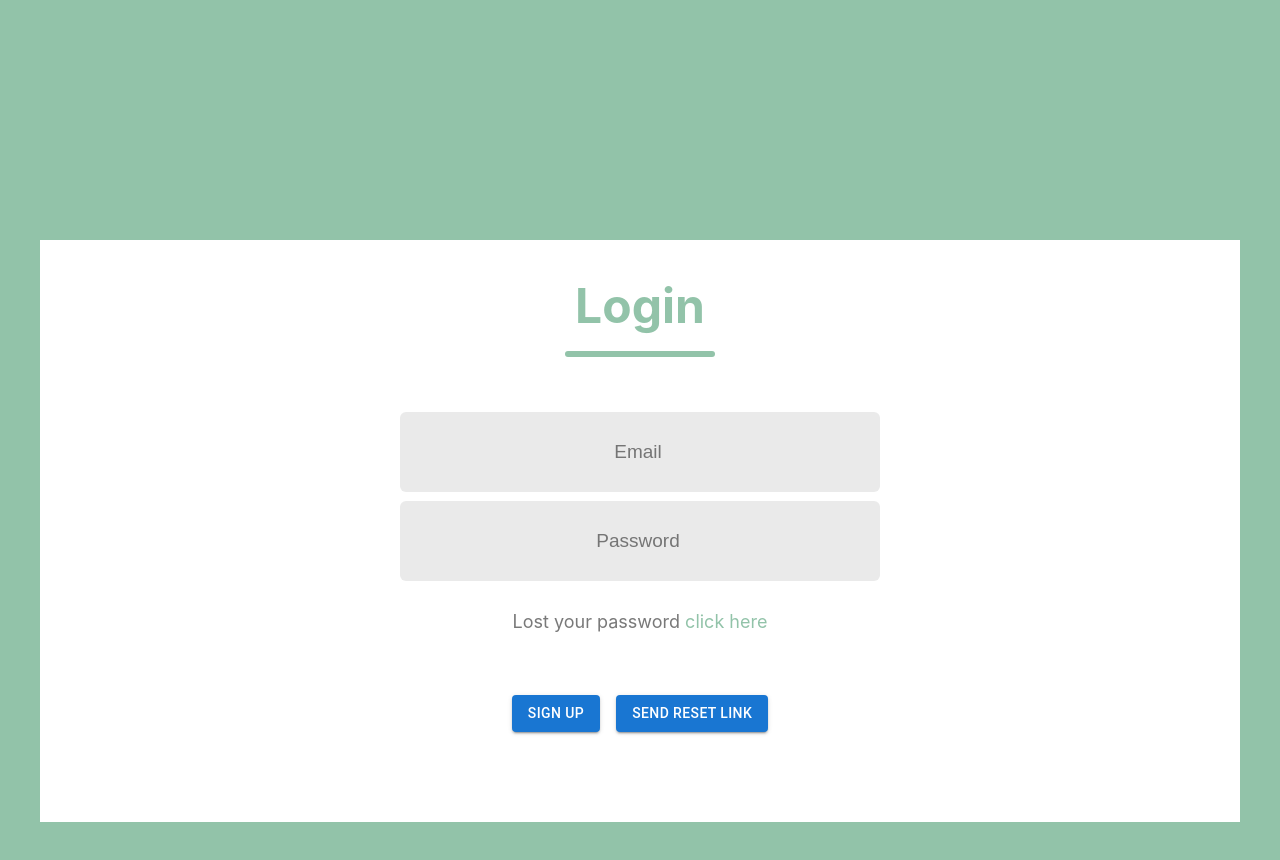
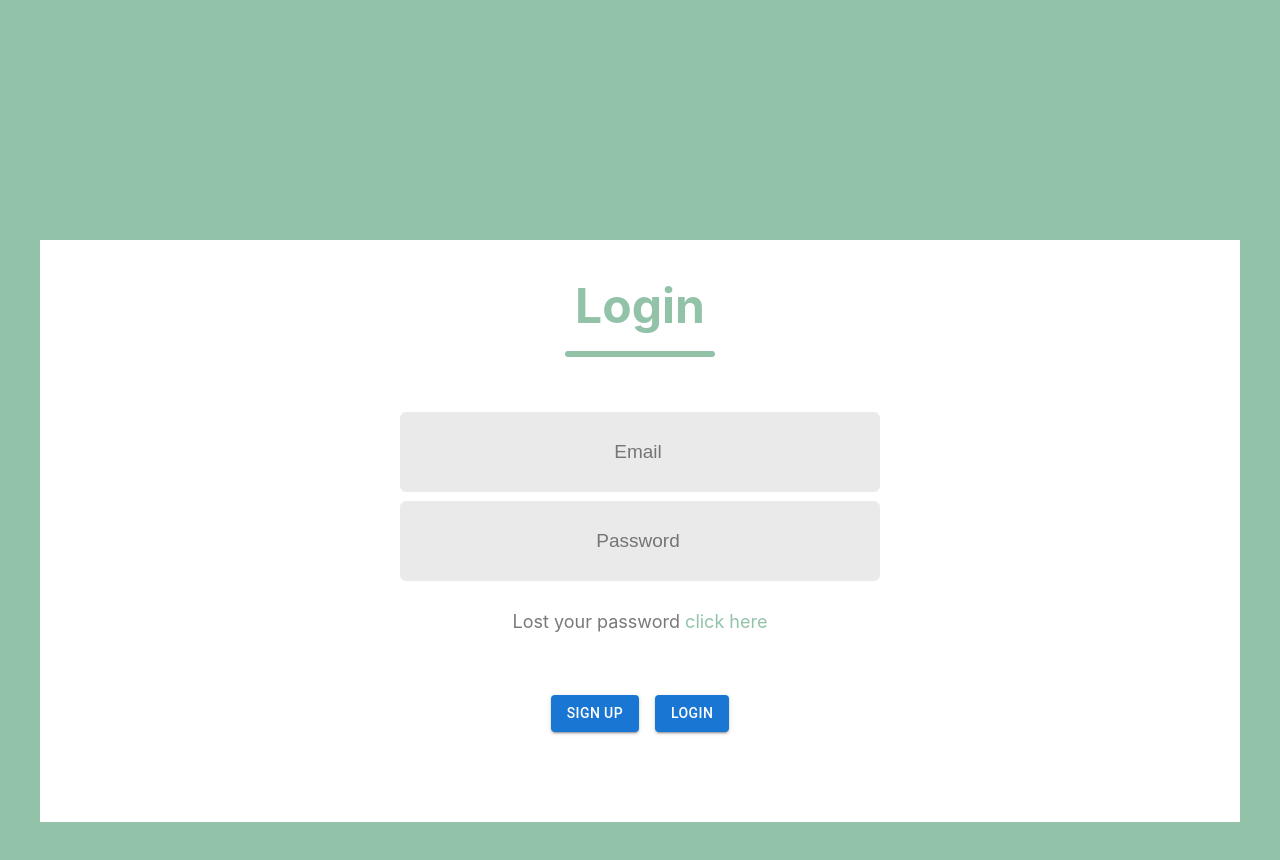
Before and after one commit to fktrelleborg/fk-trelleborg, a React (Vite) app: page /fk-trelleborg/forgot-password in a window 1280 px wide. Both pictures are taken after a click on the button "BACK". Built offline with nearby package versions, Linux system fonts and the light colour scheme.

Commit message:
Fix: changed label on login button and added type to send reset link button

```diff
--- a/src/Components/ForgotPassword/ForgotPassword.jsx
+++ b/src/Components/ForgotPassword/ForgotPassword.jsx
@@ -56,7 +56,7 @@ const ForgotPassword = () => {
             <Button type="button" variant="contained" onClick={handleBack}>
               Back
             </Button>
-            <Button variant="contained">Send Reset Link</Button>
+            <Button type="submit" variant="contained">Send Reset Link</Button>
           </Stack>
         </SubmitContainer>
       </StyledForm>
--- a/src/Components/LoginSignup/LoginSignup.jsx
+++ b/src/Components/LoginSignup/LoginSignup.jsx
@@ -68,7 +68,7 @@ const LoginSignup = () => {
             variant="contained"
             onClick={() => setAction(LOGIN)}
           >
-            Send Reset Link
+            Login
           </Button>
         </Stack>
       </SubmitContainer>
```
